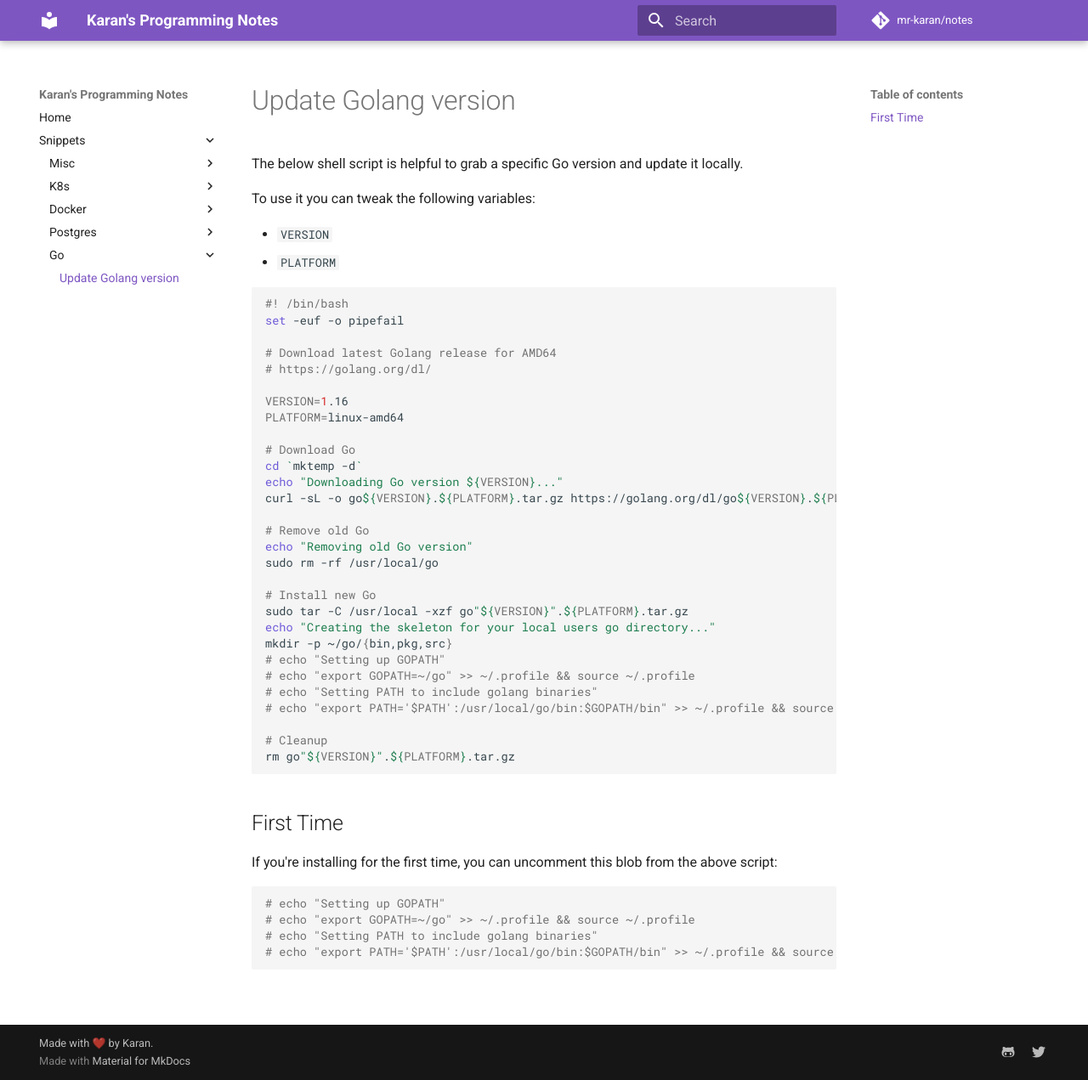
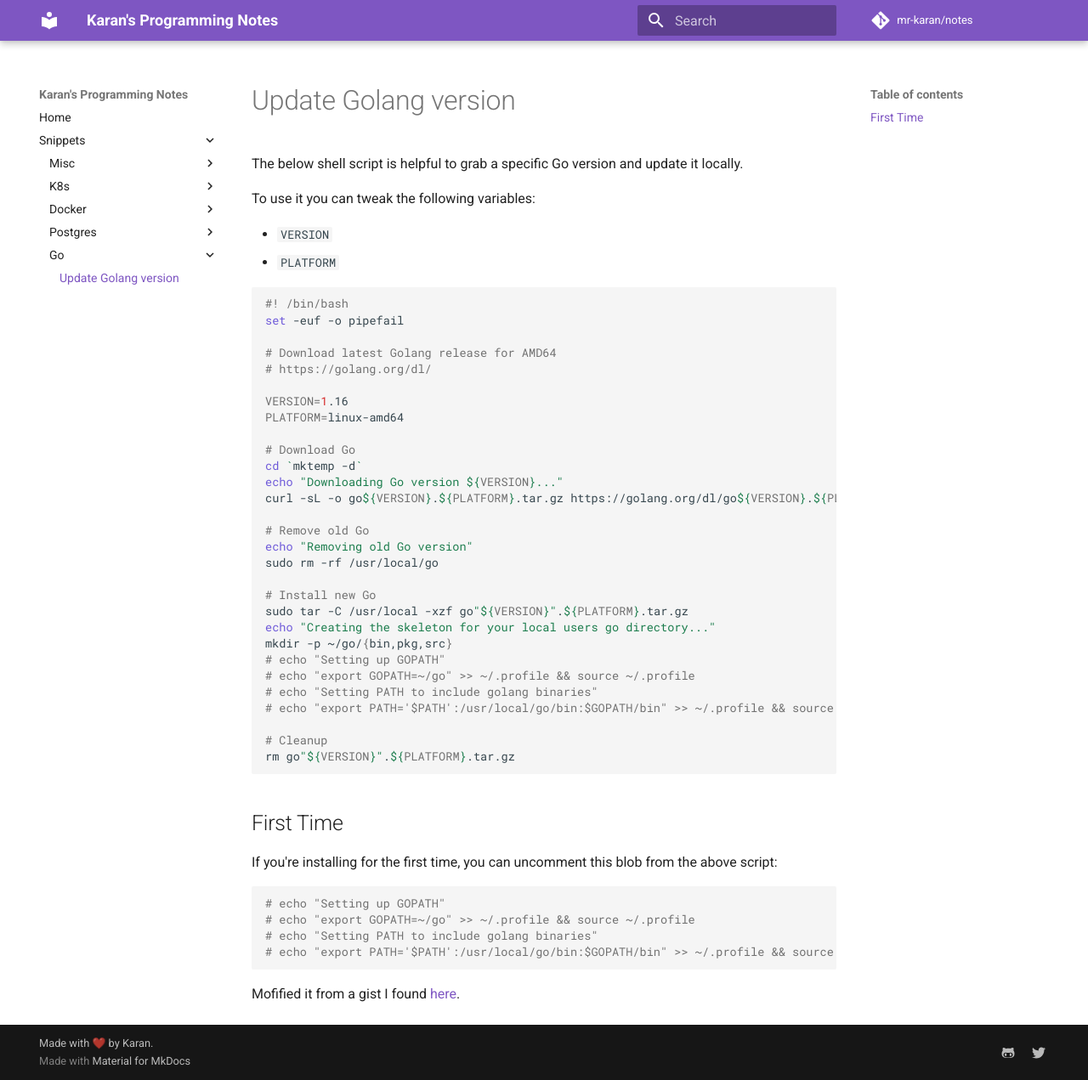
Before and after one commit to mr-karan/notes, an MkDocs documentation site: the page built from docs/snippets/go/update-go.md, in a window 1280 px wide and 1271 px high. Shown: the whole window at 85% size. Built offline with MkDocs 1.6.1 and Material for MkDocs 9.7.7, drawn with Linux system fonts in a browser that asks for light colours; comment, search, counter and statistics services are not loaded.

Commit message:
chore: add source

````diff
--- a/docs/snippets/go/update-go.md
+++ b/docs/snippets/go/update-go.md
@@ -49,3 +49,5 @@
 # echo "Setting PATH to include golang binaries"
 # echo "export PATH='$PATH':/usr/local/go/bin:$GOPATH/bin" >> ~/.profile && source ~/.profile
 ```
+
+Mofified it from a gist I found [here](https://gist.github.com/Zate/b3c8e18cbb2bbac2976d79525d95f893).
````
